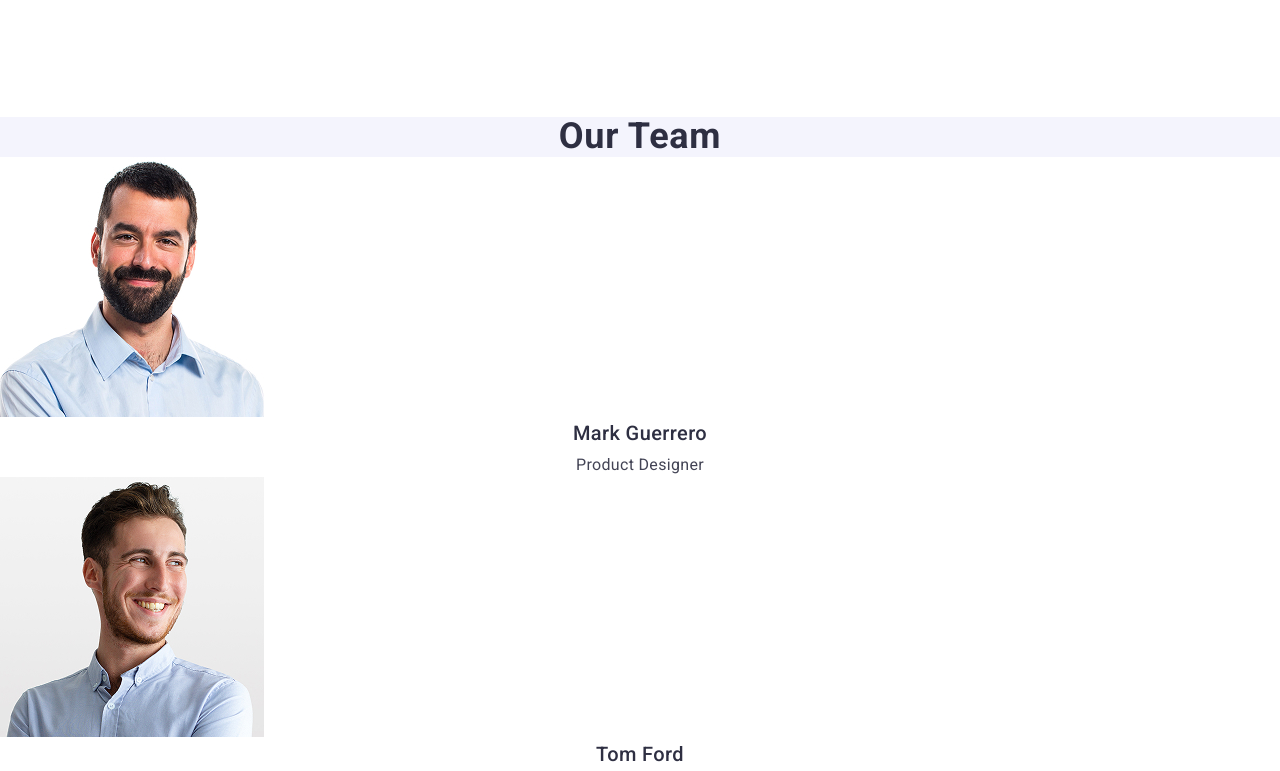
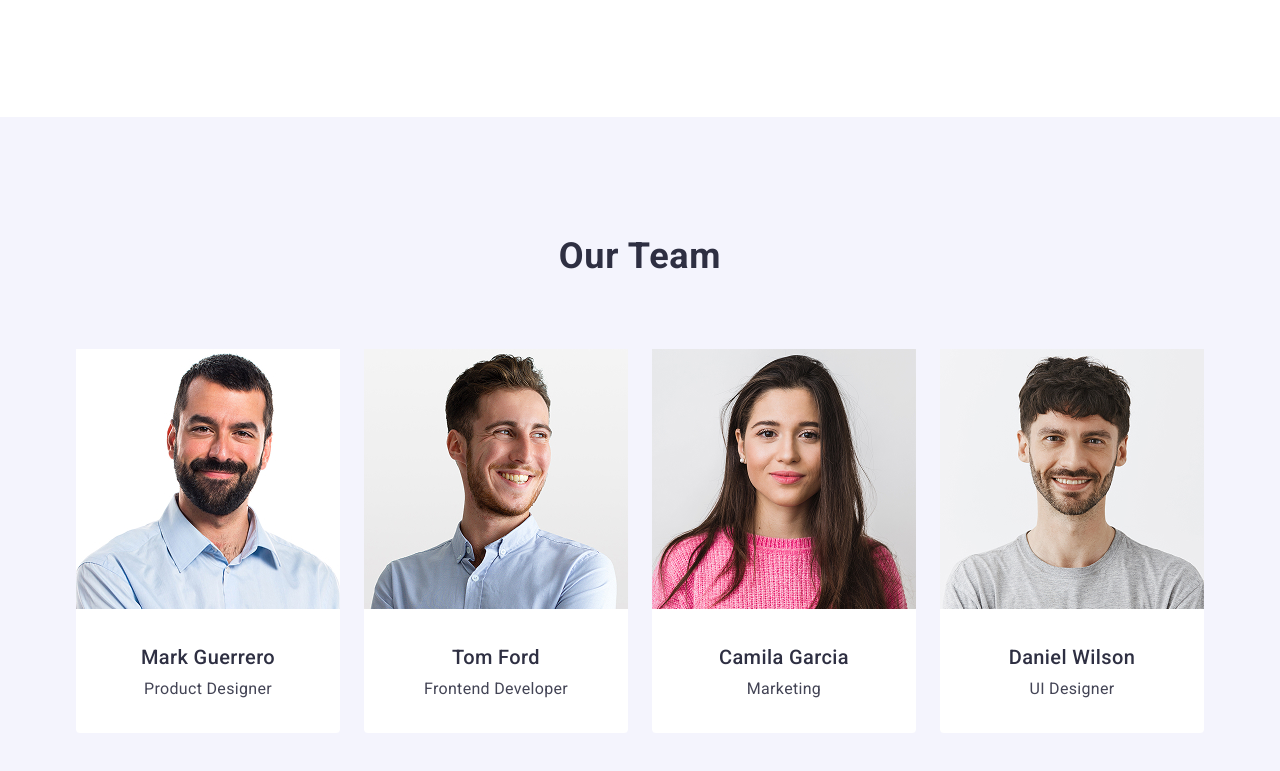
Before and after one commit to Oleksandra-Baranova97/goit-markup-hw-03, a plain HTML site: page index.html in a window 1280 px wide. Shown: the part 900-1671 px from the top of the page. Drawn offline with nearby package versions, Linux system fonts and the light colour scheme.

Commit message:
add style region team

```diff
--- a/css/styles.css
+++ b/css/styles.css
@@ -184,6 +184,7 @@ margin-right: 76px;
 /* #region-team */
 .region-team {
     background: #f4f4fd;
+    padding: 120px 0;
 }
 .title-region {
     font-size: 36px;
@@ -192,8 +193,26 @@ margin-right: 76px;
     text-align: center;
     text-transform: capitalize;
     color: #2e2f42;
+    margin-bottom: 72px;
 }
-.team-item {background: #fff}
+.team-item {
+    background: #fff;
+}
+
+.team-list {
+    display: flex;
+    gap: 24px;
+}
+
+.team-item {
+    width: calc((100% - 72px) / 4);
+    border-radius: 0 0 4px 4px;
+
+}
+
+.member-info {
+    padding: 32px 0;
+}
 .title-item {
     font-weight: 500;
     font-size: 20px;
@@ -201,6 +220,7 @@ margin-right: 76px;
     letter-spacing: 0.02em;
     text-align: center;
     color: #2e2f42;
+    margin-bottom: 8px;
 }
 .text-item {
     font-weight: 400;
--- a/index.html
+++ b/index.html
@@ -106,17 +106,26 @@
       <!-- #endregion-features -->
       <!-- #region-team -->
       <section class="region-team">
+        <div class="container">
           <h2 class="title-region">Our Team</h2>
           <ul class="team-list">
             <li class="team-item">
-            <img src="./images/team/Mark.jpg" alt="Mark Guerrero" width="264" />
+              <img
+                src="./images/team/Mark.jpg"
+                alt="Mark Guerrero"
+                width="264"
+              />
+              <div class="member-info">
                 <h3 class="title-item">Mark Guerrero</h3>
                 <p class="text-item">Product Designer</p>
+              </div>
             </li>
             <li class="team-item">
               <img src="./images/team/Tom.jpg" alt="Tom Ford" width="264" />
+              <div class="member-info">
                 <h3 class="title-item">Tom Ford</h3>
                 <p class="text-item">Frontend Developer</p>
+              </div>
             </li>
             <li class="team-item">
               <img
@@ -124,8 +133,10 @@
                 alt="Camila Garcia"
                 width="264"
               />
+              <div class="member-info">
                 <h3 class="title-item">Camila Garcia</h3>
                 <p class="text-item">Marketing</p>
+              </div>
             </li>
             <li class="team-item">
               <img
@@ -133,10 +144,13 @@
                 alt="Daniel Wilson"
                 width="264"
               />
+              <div class="member-info">
                 <h3 class="title-item">Daniel Wilson</h3>
                 <p class="text-item">UI Designer</p>
+              </div>
             </li>
           </ul>
+        </div>
       </section>
       <!-- #endregion-team -->
       <!-- #region-portfolio -->
```
Lines whose indentation alone changed are shown as unchanged.
